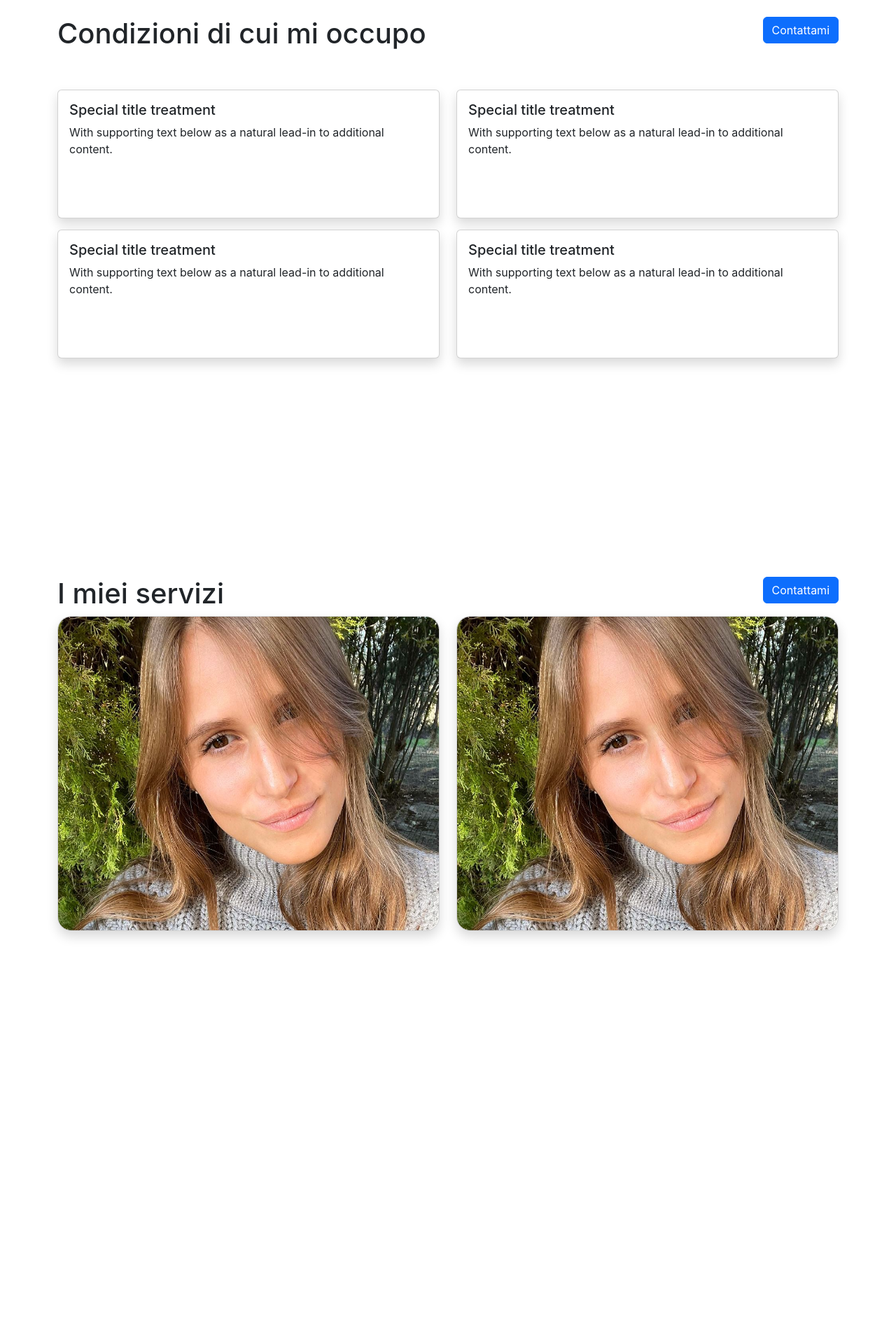
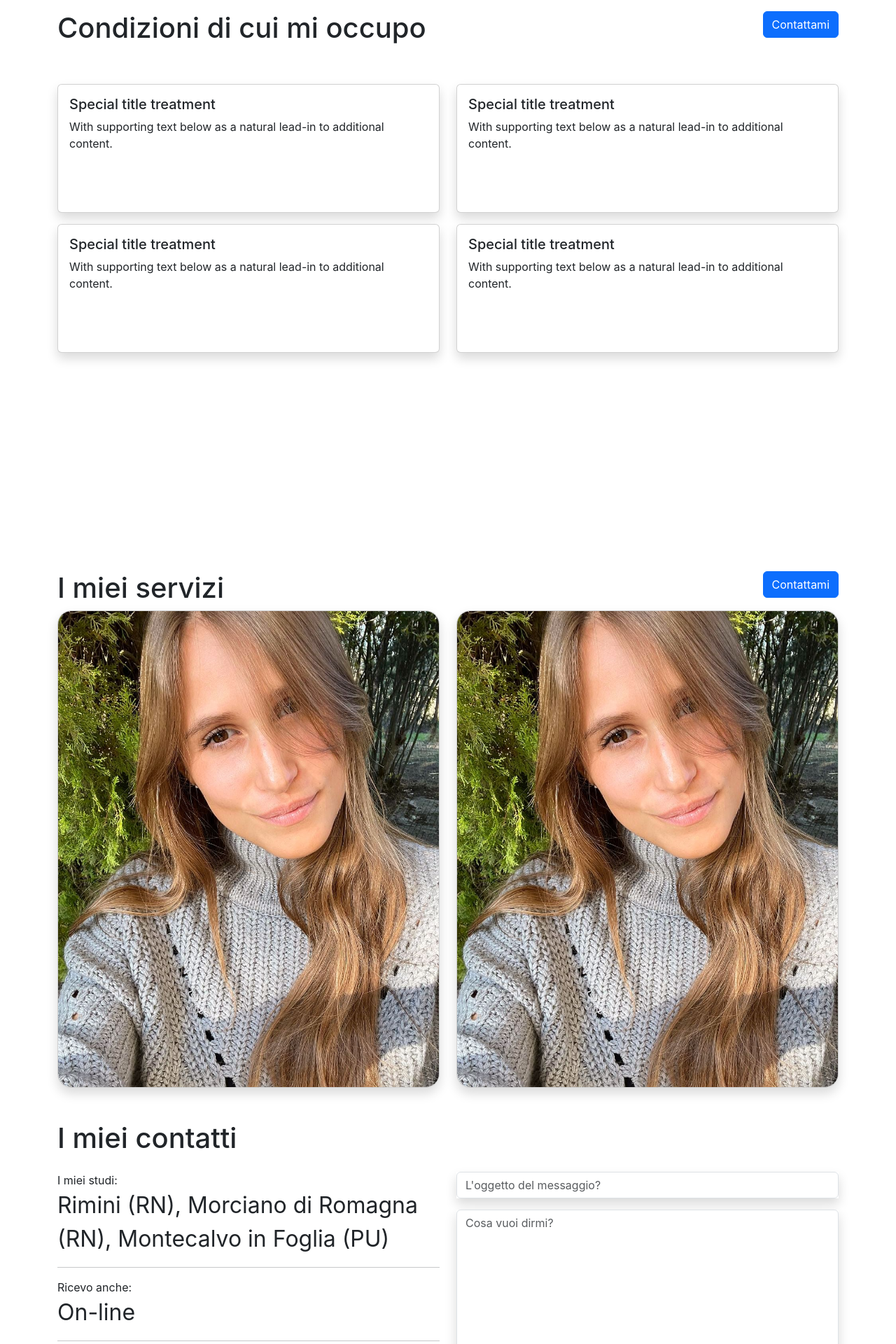
Before and after one commit to GiacomoDiFa/websiteGio, a React (Create React App) app: page / in a window 1280 px wide. Shown: the part 880-2800 px from the top of the page at 70% size. Before the commit the page ends 2504 px from the top, so only its background shows below. Built offline with nearby package versions, Linux system fonts and the light colour scheme.

Commit message:
Add files via upload

```diff
--- a/package.json
+++ b/package.json
@@ -7,6 +7,7 @@
     "@testing-library/jest-dom": "^5.16.5",
     "@testing-library/react": "^13.4.0",
     "@testing-library/user-event": "^13.5.0",
+    "aos": "^2.3.4",
     "gh-pages": "^5.0.0",
     "react": "^18.2.0",
     "react-dom": "^18.2.0",
--- a/public/index.html
+++ b/public/index.html
@@ -11,6 +11,7 @@
     />
     <link rel="apple-touch-icon" href="%PUBLIC_URL%/logo192.png" />
     <link href="https://cdn.jsdelivr.net/npm/bootstrap@5.3.0-alpha1/dist/css/bootstrap.min.css" rel="stylesheet" integrity="sha384-GLhlTQ8iRABdZLl6O3oVMWSktQOp6b7In1Zl3/Jr59b6EGGoI1aFkw7cmDA6j6gD" crossorigin="anonymous">
+    <link href="https://unpkg.com/aos@2.3.1/dist/aos.css" rel="stylesheet">
     <!--
       manifest.json provides metadata used when your web app is installed on a
       user's mobile device or desktop. See https://developers.google.com/web/fundamentals/web-app-manifest/
@@ -40,6 +41,11 @@
       To begin the development, run `npm start` or `yarn start`.
       To create a production bundle, use `npm run build` or `yarn build`.
     -->
+
     <script src="https://cdn.jsdelivr.net/npm/bootstrap@5.3.0-alpha1/dist/js/bootstrap.bundle.min.js" integrity="sha384-w76AqPfDkMBDXo30jS1Sgez6pr3x5MlQ1ZAGC+nuZB+EYdgRZgiwxhTBTkF7CXvN" crossorigin="anonymous"></script>
+    <script src="https://unpkg.com/aos@2.3.1/dist/aos.js"></script>
+    <script>
+      AOS.init();
+  </script>
   </body>
 </html>
--- /dev/null
+++ b/src/components/Form.js
@@ -0,0 +1,19 @@
+import React from 'react'
+
+function Form() {
+    return (
+        <>
+            <div class="mb-3 mt-3 shadow">
+                <input type="email" class="form-control" id="exampleFormControlInput1" placeholder="L'oggetto del messaggio?"/>
+            </div>
+            <div class="mb-3 shadow">
+                <textarea class="form-control" id="exampleFormControlTextarea1" rows="10" placeholder='Cosa vuoi dirmi?'></textarea>
+            </div>
+            <div className='mb-3'>
+                <button className='btn btn-primary'>Inviami un'email!</button>
+            </div>
+        </>
+    )
+}
+
+export default Form
--- a/src/components/Navbar.js
+++ b/src/components/Navbar.js
@@ -2,7 +2,7 @@ import React from 'react'
 
 function Navbar() {
   return (
-        <nav className="navbar navbar-expand-lg bg-body-tertiary">
+        <nav className="navbar navbar-expand-lg bg-body-tertiary fixed-top">
     <div className="container-fluid">
       <a className="navbar-brand" href="#">Giorgia Traversi</a>
       <button className="navbar-toggler" type="button" data-bs-toggle="collapse" data-bs-target="#navbarSupportedContent" aria-controls="navbarSupportedContent" aria-expanded="false" aria-label="Toggle navigation">
--- a/src/pages/Homescreen.js
+++ b/src/pages/Homescreen.js
@@ -2,12 +2,18 @@ import React from 'react'
 import Card from '../components/Card'
 import Cardimage from '../components/Cardimage'
 import profilephoto from '../assets/giorgia.jpg';
+import Form from '../components/Form';
+import AOS from 'aos';
+import 'aos/dist/aos.css'; // You can also use <link> for styles
+// ..
+AOS.init();
 
 function Homescreen() {
     return (
         <>
             <div className='section'>
-                <div className='container'>
+                <div className='container pt-5' data-aos="fade-up"data-aos-delay="500"
+    data-aos-duration="1000">
                     <div className='row no-gutters vh-100'>
                         <div className='col-lg-6 col-12 px-0 pb-5'>
                             <div className='container h-75 d-flex flex-column justify-content-center align-items-center mt-5'>
@@ -23,17 +29,22 @@ function Homescreen() {
                 </div>
             </div>
             <div className='section vh-100'>
-                <div className='container mb-5 mb-sm-3 mt-5'>
-                    <div className='row no-gutters'>
-                        <div className='col-lg-6 col-12'>
+                <div className='container mb-5 mb-sm-3 mt-5' data-aos="fade-right"data-aos-delay="500"
+    data-aos-duration="1000">
+                    <div className='row no-gutters' data-aos="fade-right"data-aos-delay="500"
+    data-aos-duration="1000">
+                        <div className='col-lg-6 col-12'data-aos="fade-right"data-aos-delay="500"
+    data-aos-duration="1000">
                             <h1>Condizioni di cui mi occupo</h1>
                         </div>
-                        <div className='col-lg-6 col-12 pt-3 pt-lg-0'>
+                        <div className='col-lg-6 col-12 pt-3 pt-lg-0'data-aos="fade-right"data-aos-delay="500"
+    data-aos-duration="1000">
                             <button className='btn btn-primary float-lg-end float-xs-start'>Contattami</button>
                         </div>
                     </div>
                 </div>
-                <div className='container h-50 mt-5'>
+                <div className='container h-50 mt-5' data-aos="fade-right"data-aos-delay="500"
+    data-aos-duration="1000">
                     <div className='row no-gutters h-100'>
 
                         <div className='col-sm-6 col-12 mb-3 mb-sm-3'>
@@ -51,24 +62,60 @@ function Homescreen() {
                     </div>
                 </div>
             </div>
-            <div className='section vh-100'>
-                <div className='container'>
+            <div className='container'data-aos="fade-right"data-aos-delay="500"
+    data-aos-duration="1000">
                 <div className='row'>
-                        <div className='col-lg-6 col-12'>
+                    <div className='col-lg-6 col-12'data-aos="fade-right"data-aos-delay="500"
+    data-aos-duration="1000">
                         <h1>I miei servizi</h1>
                     </div>
-                        <div className='col-lg-6 col-12 pt-3 pt-lg-0'>
+                    <div className='col-lg-6 col-12 pt-3 pt-lg-0'data-aos="fade-right"data-aos-delay="500"
+    data-aos-duration="1000">
                         <button className='btn btn-primary float-lg-end float-xs-start'>Contattami</button>
                     </div>
                 </div>
             </div>
-                <div className='container h-75'>
+            <div className='container h-75'data-aos="fade-right"data-aos-delay="500"
+    data-aos-duration="1000">
                 <div className='row h-100'>
-                        <div className='col-lg-6 col-12 h-100 mt-5 mt-lg-0'>
-                            <Cardimage/>
+                    <div className='col-lg-6 col-12 h-100 mt-5 mt-lg-0'data-aos="fade-right"data-aos-delay="500"
+    data-aos-duration="1000">
+                        <Cardimage />
                     </div>
-                        <div className='col-lg-6 col-12 h-100'>
-                            <Cardimage/>
+                    <div className='col-lg-6 col-12 h-100'data-aos="fade-right"data-aos-delay="500"
+    data-aos-duration="1000">
+                        <Cardimage />
+                    </div>
+                </div>
+            </div>
+
+            <div className='section vh-100'>
+                <div className='container pt-5'data-aos="fade-right"data-aos-delay="500"
+    data-aos-duration="1000">
+                    <div className='row'>
+                        <h1>I miei contatti</h1>
+                    </div>
+                </div>
+                <div className='container'data-aos="fade-right"data-aos-delay="500"
+    data-aos-duration="1000">
+                    <div className='row'>
+                        <div className='col-lg-6 col-12'data-aos="fade-right"data-aos-delay="500"
+    data-aos-duration="1000">
+                            <p className='mb-0 mt-3'>I miei studi:</p>
+                            <p className='fs-2 pt-0 mt-0'>Rimini (RN), Morciano di Romagna (RN), Montecalvo in Foglia (PU)</p>
+                            <hr></hr>
+                            <p className='mb-0'>Ricevo anche:</p>
+                            <p className='fs-2'>On-line</p>
+                            <hr></hr>
+                            <p className='mb-0'>Il mio indirizzo email:</p>
+                            <p className='fs-2'>giorgia.traversi@gmail.com</p>
+                            <hr></hr>
+                            <p className='mb-0'>Seguimi sui social:</p>
+                            <p>Icona insta, Icona fb</p>
+                        </div>
+                        <div className='col-lg-6 col-12'data-aos="fade-right"data-aos-delay="500"
+    data-aos-duration="1000">
+                            <Form />
                         </div>
                     </div>
                 </div>
```
Also changed, not shown: 8 other files (tests, documents, lock files or other folders). Lines whose indentation alone changed are shown as unchanged.
